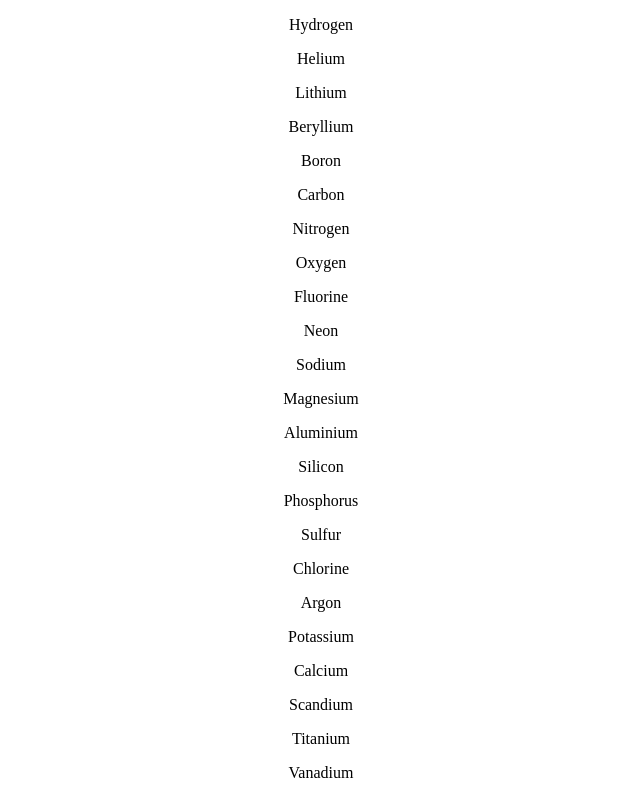
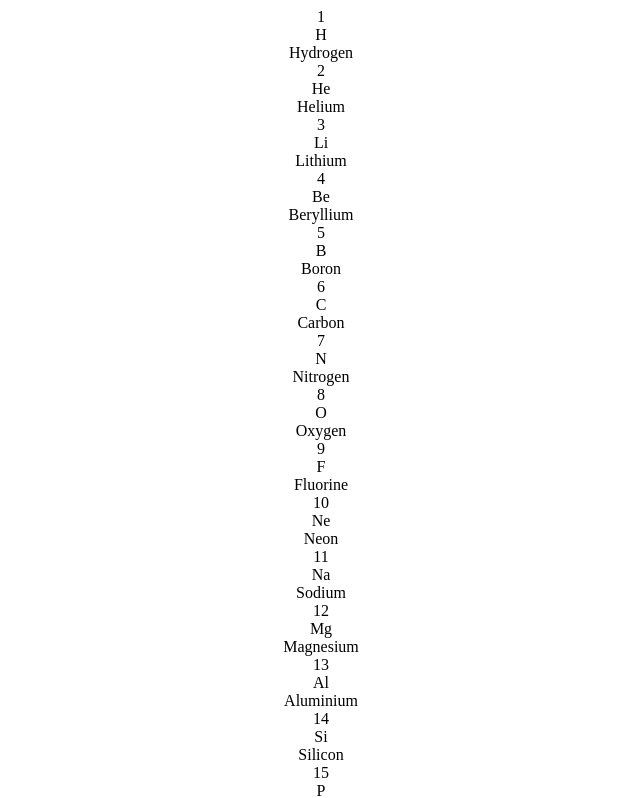
Before and after one commit to lmilne360/periodic-table, an Angular app: page / in a window 1280 px wide. Shown: the top 798 px of the page, without its empty margins (319-959 px from the left). Built offline with nearby package versions, Linux system fonts and the light colour scheme.

Commit message:
setup basic element display

```diff
--- a/src/app/element/element.component.html
+++ b/src/app/element/element.component.html
@@ -1,3 +1,18 @@
-<p>
-  {{element.name}}
-</p>
+<!-- <div
+title={element.name}
+onMouseEnter={this.onMouseEnter}
+onMouseLeave={this.onMouseLeave}
+onClick={this.openInfo}
+className={`element element-${num} ${element.category} ${
+  this.state.hover ? 'active' : ''
+}`}>
+<div className="number">{element.number}</div>
+<div className="symbol">{element.symbol}</div>
+<div className="element-name">{element.name}</div>
+</div> -->
+
+<div [ngClass]="this.elementClass">
+  <div class="number">{{element.number}}</div>
+  <div class="symbol">{{element.symbol}}</div>
+  <div class="name">{{element.name}}</div>
+</div>
--- a/src/app/element/element.component.ts
+++ b/src/app/element/element.component.ts
@@ -7,12 +7,16 @@ import { Element } from './model/element.model';
   styleUrls: ['./element.component.scss']
 })
 export class ElementComponent implements OnInit {
-
   @Input()
   element: Element;
-  constructor() { }
+  elementClass: string[];
+  constructor() {}
 
   ngOnInit() {
+    this.elementClass = [
+      'element',
+      `element-${this.element.number}`,
+      `${this.element.category}`
+    ];
   }
-
 }
```
